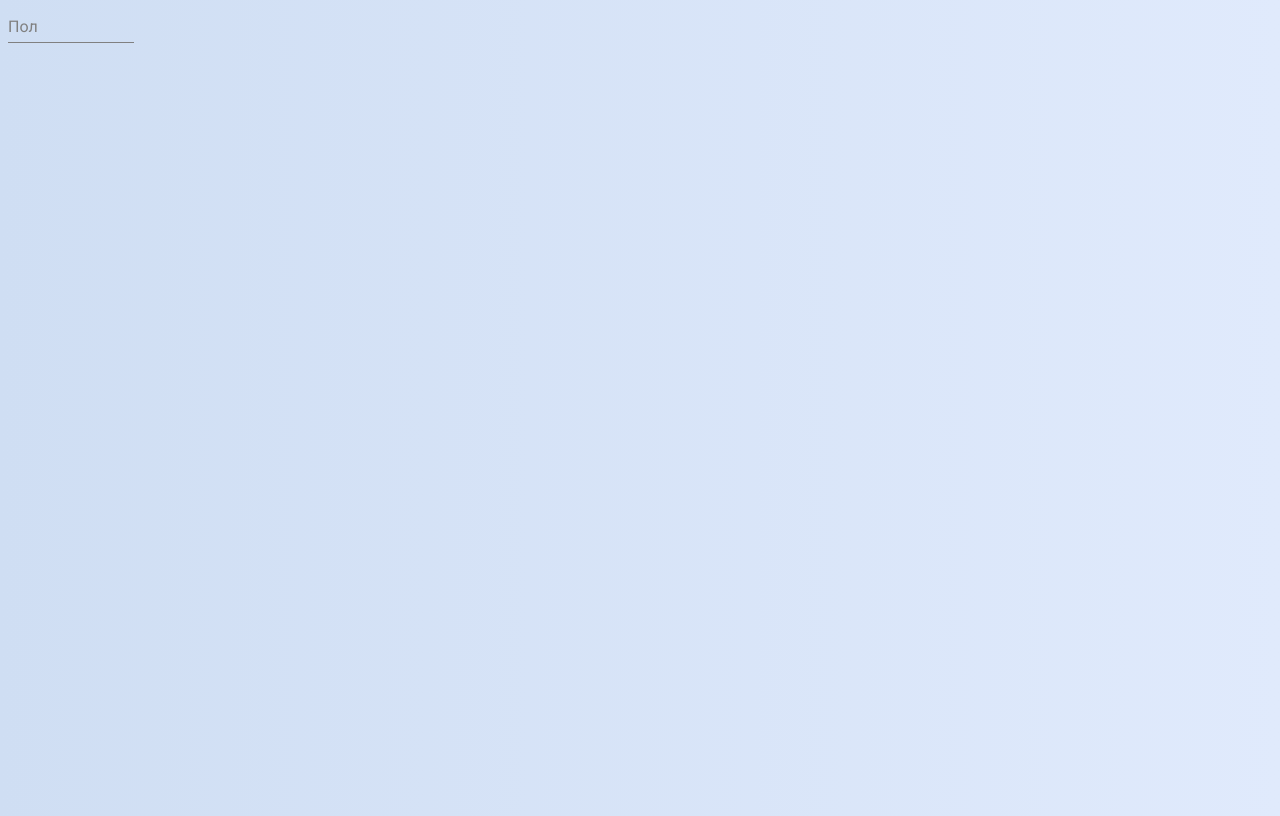
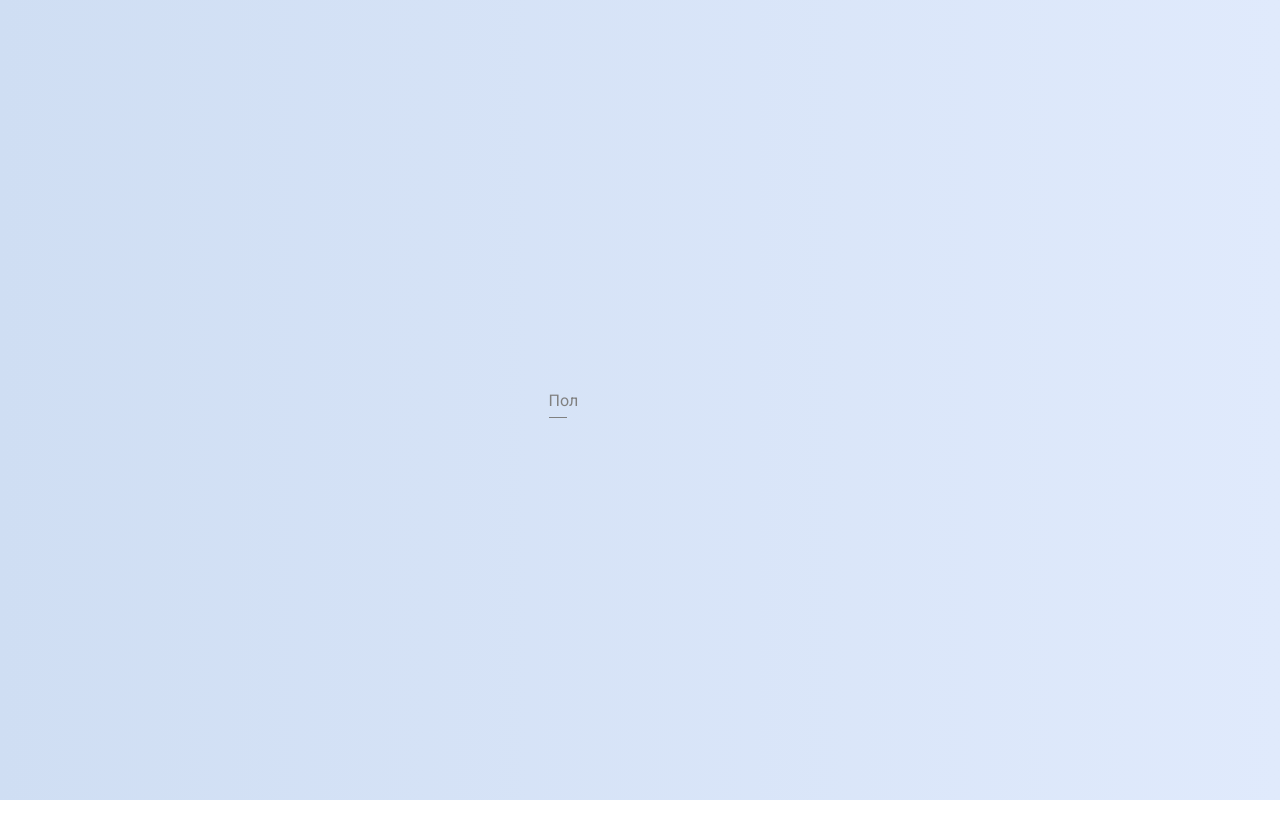
Before and after one commit to dvnikolaev/vue-clients-form, a Vue app: page / in a window 1280 px wide. Built offline with nearby package versions, Linux system fonts and the light colour scheme.

Commit message:
style: add flex and margin

```diff
--- a/src/App.vue
+++ b/src/App.vue
@@ -17,11 +17,15 @@ export default {
 * {
   box-sizing: border-box;
 }
-body {
+.page__body {
+  display: flex;
+  justify-content: center;
+  align-items: center;
   background: #E0EAFC;  /* fallback for old browsers */
   background: -webkit-linear-gradient(to right, #CFDEF3, #E0EAFC);  /* Chrome 10-25, Safari 5.1-6 */
   background: linear-gradient(to right, #CFDEF3, #E0EAFC); /* W3C, IE 10+/ Edge, Firefox 16+, Chrome 26+, Opera 12+, Safari 7+ */
   font-family: 'Roboto', sans-serif;
   min-height: 100vh;
+  margin: 0;
 }
 </style>
```
